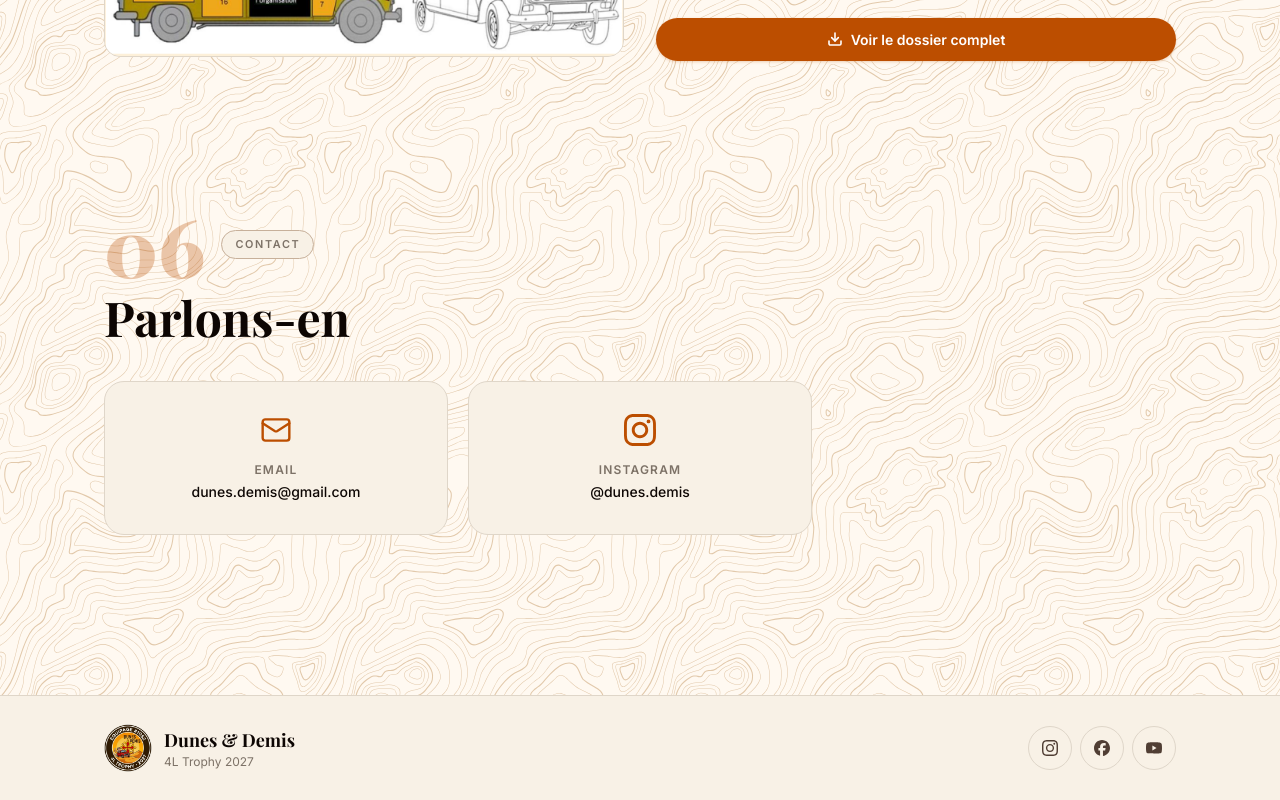
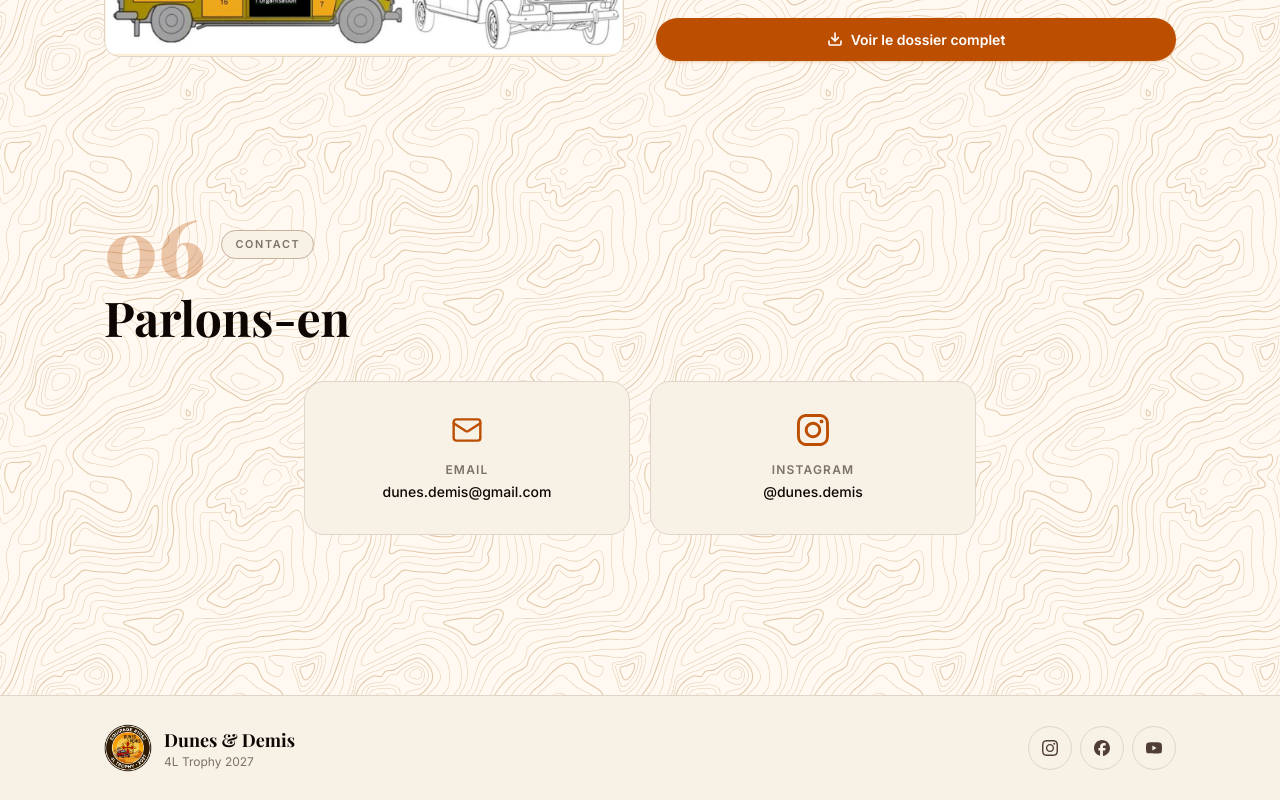
Before and after one commit to Thigaab/Dunes-Demis, a Next.js app: page / in a window 1280 px wide. Shown: the part 5219-6019 px from the top of the page. Built offline with nearby package versions, Linux system fonts and the light colour scheme.

Commit message:
style: center contact section with 2-col grid

```diff
--- a/src/app/page.tsx
+++ b/src/app/page.tsx
@@ -466,7 +466,7 @@ export default function Home() {
             </h2>
           </div>
 
-          <div className="grid gap-5 sm:grid-cols-3">
+          <div className="mx-auto grid max-w-2xl gap-5 sm:grid-cols-2">
             <a
               href="mailto:dunes.demis@gmail.com"
               className="card reveal stagger-1 flex flex-col items-center gap-4 p-8 text-center transition hover:border-accent/40"
@@ -481,7 +481,7 @@ export default function Home() {
               href={teamInstagramLink}
               target="_blank"
               rel="noopener noreferrer"
-              className="card reveal stagger-3 flex flex-col items-center gap-4 p-8 text-center transition hover:border-accent/40"
+              className="card reveal stagger-2 flex flex-col items-center gap-4 p-8 text-center transition hover:border-accent/40"
             >
               <svg viewBox="0 0 24 24" aria-hidden="true" className="h-8 w-8 fill-current text-accent">
                 <path d={siInstagram.path} />
```
